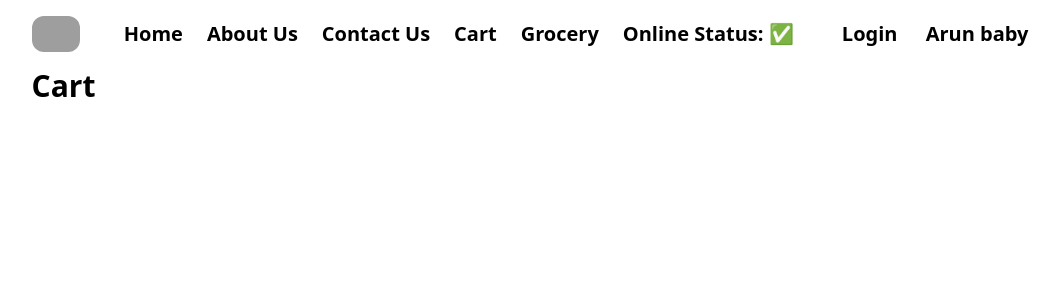
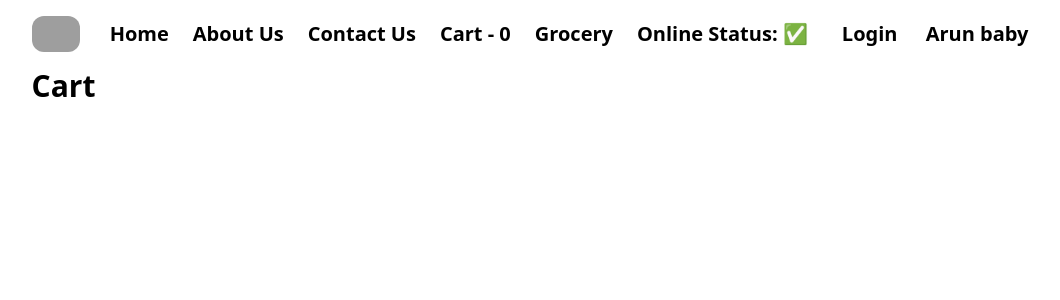
Before and after one commit to arunbaaby/swiggy-react-v0, a React (Vite) app: page /cart in a window 1280 px wide. Shown: the top 300 px of the page, without its empty margins (110-1170 px from the left). Built offline with nearby package versions, Linux system fonts and the light colour scheme; grey boxes are pictures that could not be loaded.

Commit message:
Cart useDispatch

```diff
--- a/src/components/Cart.jsx
+++ b/src/components/Cart.jsx
@@ -1,7 +1,12 @@
+import { useSelector } from "react-redux";
+
 const Cart = ()=>{
+
+    const cartItems = useSelector((store)=>store.cart.items);
     return (
-        <div className="cart-wrapper">
+        <div className="cart-wrapper flex flex-col">
             <h1 className="text-3xl font-bold">Cart</h1>
+            <h1 className="text-2xl">{cartItems}</h1>
         </div>
     )
 }
--- a/src/components/Navbar.jsx
+++ b/src/components/Navbar.jsx
@@ -3,6 +3,7 @@ import { Link } from 'react-router-dom';
 import { useState, useEffect, useContext } from 'react';
 import useOnlineStatus from '../../hooks/useOnlineStatus';
 import UserContext from '../../utils/UserContext';
+import { useSelector } from 'react-redux';
 
 const Navbar = () => {
     const [btnNameReact,setBtnNameReact] = useState('Login');
@@ -27,6 +28,8 @@ const Navbar = () => {
     const onlineStatus = useOnlineStatus();
     const {loggedInUser} = useContext(UserContext);
 
+    const cartItems = useSelector((store)=>store.cart.items);
+
     const linkClass = "text-xl font-semibold no-underline hover:text-[var(--primary-color)] list-none";
     return (
         <nav className="navbar">
@@ -39,7 +42,7 @@ const Navbar = () => {
                     <li><Link className={linkClass} to={'/'}>Home</Link></li>
                     <li><Link className={linkClass} to={'/about'}>About Us</Link></li>
                     <li><Link className={linkClass} to={'/contact'}>Contact Us</Link></li>
-                    <li><Link className={linkClass} to={'/cart'}>Cart</Link></li>
+                    <li><Link className={linkClass} to={'/cart'}>Cart - {cartItems.length} </Link></li>
                     <li><Link className={linkClass} to={'/grocery'}>Grocery</Link></li>
                     <li className={linkClass}>Online Status: {onlineStatus?'✅':'❌'}</li>
                 </ul>
--- a/src/components/ResCategoryInfo.jsx
+++ b/src/components/ResCategoryInfo.jsx
@@ -1,9 +1,17 @@
+import { useDispatch } from "react-redux";
 import { RES_ITEM_URL } from "../../utils/constants";
+import { addItem } from "../../utils/cartSlice";
 
 const ResCategoryInfo = ({ data, dummy }) => {
     //console.log('res cat info', data);
     console.log(dummy);// data is passed from the parent to the children...this is called props drilling
     const { name, price, description, imageId, defaultPrice, ratings } = data.card.info;
+
+    const dispatch = useDispatch();
+
+    const handleAddCartItem = ()=>{
+        dispatch(addItem('pizza'));
+    }
 
     return (
         <div className="">
@@ -16,7 +24,7 @@ const ResCategoryInfo = ({ data, dummy }) => {
                 </div>
                 <div className="relative w-[156px] h-[160px] justify-self-end">
                     <img className="rounded-xl w-full h-[144px] object-cover" src={RES_ITEM_URL+imageId} alt="" />
-                    <button className="absolute bottom-0 left-4 right-4 p-2 z-10 bg-white text-[rgb(27,166,114)] text-lg font-bold rounded-lg shadow-md">ADD</button>
+                    <button className="absolute bottom-0 left-4 right-4 p-2 z-10 bg-white text-[rgb(27,166,114)] text-lg font-bold rounded-lg shadow-md" onClick={handleAddCartItem}>ADD</button>
                 </div>
             </div>
         </div>
```
